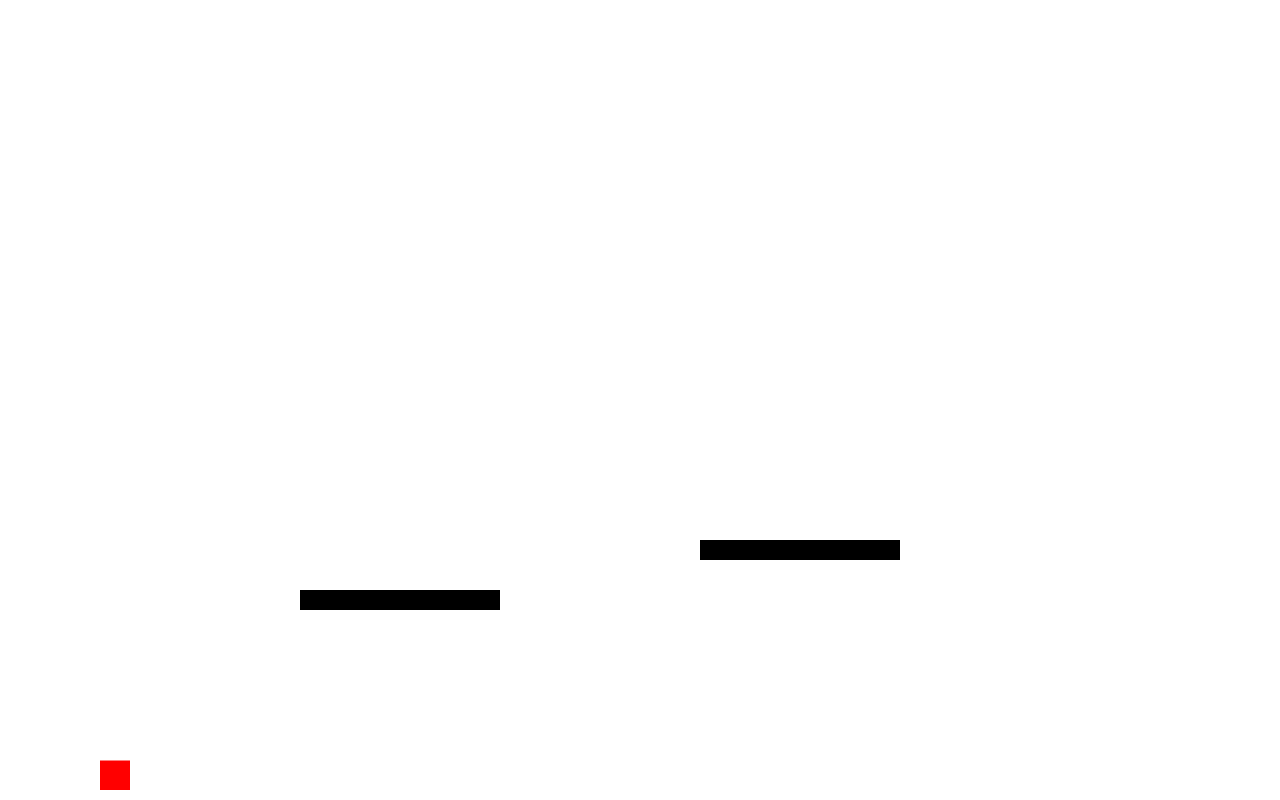
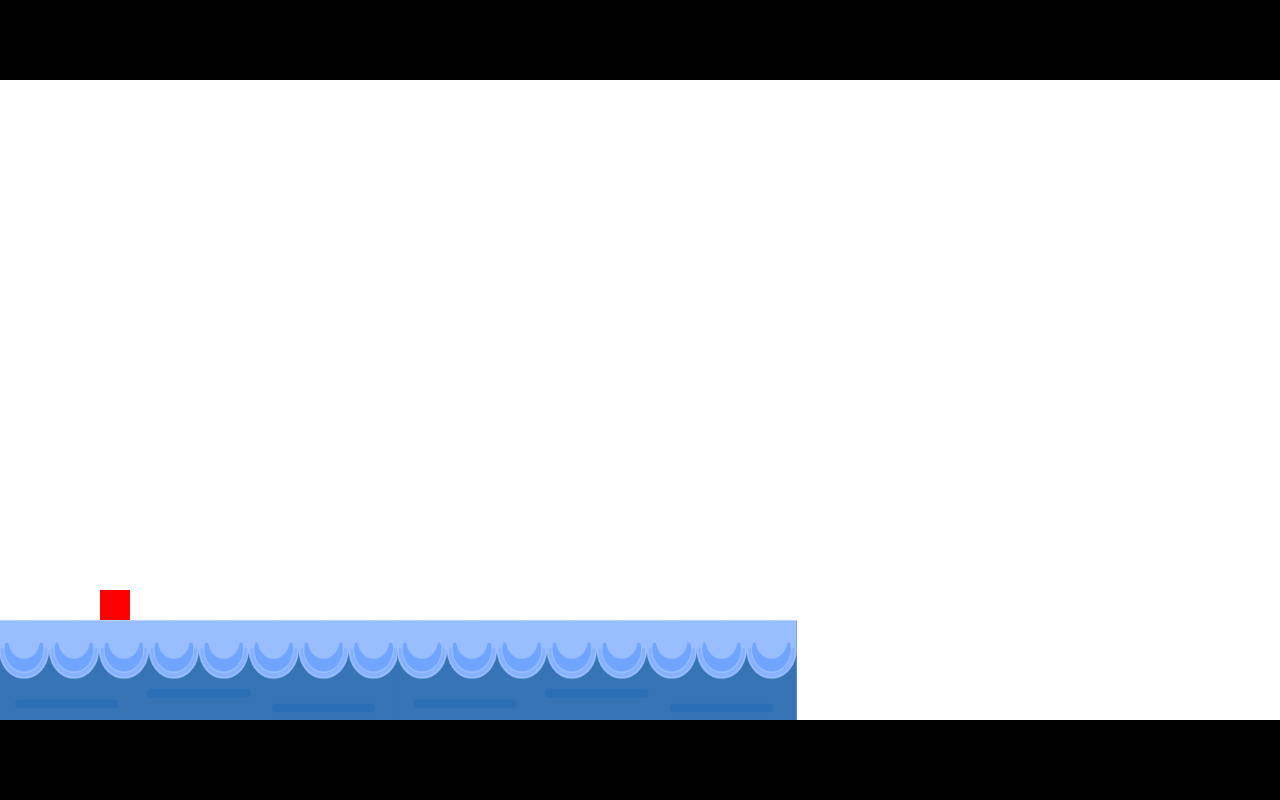
Before and after one commit to fuadchonora/mario-game, a website built with Parcel: page src/index.html in a window 1280 px wide. Built offline with nearby package versions, Linux system fonts and the light colour scheme.

Commit message:
Image Platform
added image patforms

```diff
--- a/src/index.html
+++ b/src/index.html
@@ -9,6 +9,15 @@
 		<style>
 			body {
 				margin: 0;
+				padding: 0;
+				background-color: #000;
+				display: flex;
+				justify-content: center;
+				align-items: center;
+				height: 100vh;
+			}
+			canvas {
+				background-color: #fff;
 			}
 		</style>
 
--- a/src/index.js
+++ b/src/index.js
@@ -1,15 +1,17 @@
+import ImgPlatfrom from '/img/platform.png';
+
 const canvas = document.getElementById('canvas');
 const ctx = canvas.getContext('2d');
 
 const offsetWidth = 400;
-const canvasWidth = innerWidth - 10;
-const canvasHeight = innerHeight - 10;
+const canvasWidth = innerWidth;
+const canvasHeight = canvasWidth / 2;
 
 canvas.width = canvasWidth;
 canvas.height = canvasHeight;
 
-const gravity = 0.5;
-const moveVelociy = 4;
+const gravity = 1;
+const moveVelociy = 8;
 const keys = {
 	left: { pressed: false },
 	right: { pressed: false },
@@ -22,6 +24,7 @@ class Player {
 		this.velocity = { x: 0, y: 0 };
 		this.width = 30;
 		this.height = 30;
+		this.scrollOffset = 0;
 	}
 
 	draw() {
@@ -44,28 +47,40 @@ class Player {
 		else {
 			this.velocity.x = 0;
 			platforms.map((platform) => {
-				if (keys.left.pressed) platform.position.x += moveVelociy;
-				if (keys.right.pressed) platform.position.x -= moveVelociy;
+				if (keys.left.pressed) {
+					this.scrollOffset -= moveVelociy;
+					platform.position.x += moveVelociy;
+				}
+				if (keys.right.pressed) {
+					this.scrollOffset += moveVelociy;
+					platform.position.x -= moveVelociy;
+				}
 			});
 		}
 	}
 }
 
 class Platform {
-	constructor(x, y) {
+	constructor(x, y, image) {
 		this.position = { x, y };
-		this.width = 200;
-		this.height = 20;
+		this.image = image;
+		this.width = 400;
+		this.height = 100;
 	}
 
 	draw() {
-		ctx.fillStyle = '#000';
-		ctx.fillRect(this.position.x, this.position.y, this.width, this.height);
+		ctx.drawImage(this.image, this.position.x, this.position.y, this.width, this.height);
 	}
 }
 
+const image = new Image();
+image.src = ImgPlatfrom;
+
 const player = new Player();
-const platforms = [new Platform(300, canvasHeight - 200), new Platform(700, canvasHeight - 250)];
+const platforms = [
+	new Platform(-1, canvasHeight - 100, image),
+	new Platform(400 - 3, canvasHeight - 100, image),
+];
 
 function animate() {
 	requestAnimationFrame(animate);
```
Also changed, not shown: img/hills.png (added), img/platform.png (added), img/platformSmallTall.png (added), img/spriteRunLeft.png (added), img/spriteRunRight.png (added), img/spriteStandLeft.png (added), img/spriteStandRight.png (added).
